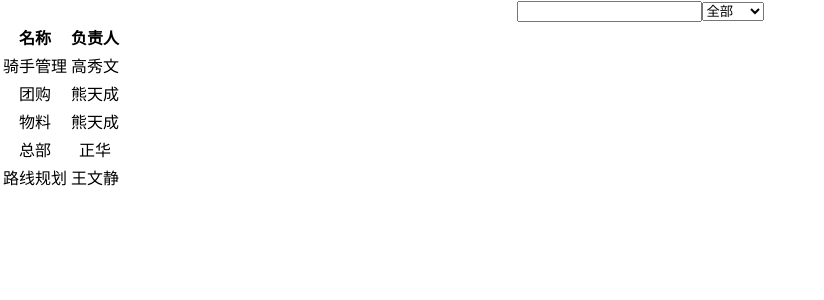
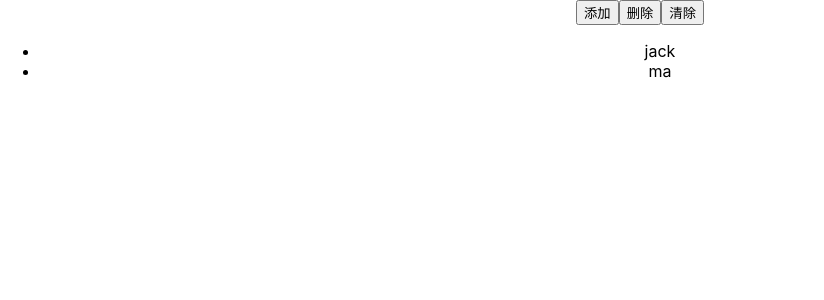
Before and after one commit to yingwinwin/ts_project, a React (Create React App) app: page / in a window 1280 px wide. Shown: the top 300 px of the page, without its empty margins (0-824 px from the left). Built offline with nearby package versions, Linux system fonts and the light colour scheme; data requests are answered from the project's data file.

Commit message:
feat: useArray

```diff
--- a/src/App.tsx
+++ b/src/App.tsx
@@ -1,10 +1,12 @@
 import "./App.css";
 import ProjectList from "screens/project-list";
+import TsReactTest from "ts-react-test";
 
 function App() {
   return (
     <div className="App">
-      <ProjectList />
+      {/* <ProjectList /> */}
+      <TsReactTest/>
     </div>
   );
 }
--- /dev/null
+++ b/src/ts-react-test/index.tsx
@@ -0,0 +1,33 @@
+import useArray from "./useArray"
+
+interface Person {
+    name: string,
+    age: string
+}
+
+const persons: Person[] = [{
+    name: 'jack', age: '12',
+}, {
+    name: 'ma', age: '14',
+}]
+
+
+const TsReactTest = () => {
+    const { value, add, remove, clear } = useArray(persons)
+
+    return <div>
+        <button onClick={() => add({
+            "name": 'jack',
+            "age": '18'
+        })}>添加</button>
+        <button onClick={() => remove(0)}>删除</button>
+        <button onClick={clear}>清除</button>
+        <ul>
+            {
+                value.map((person, i) => <li key={i}>{person.name}</li>)
+            }
+        </ul>
+    </div>
+}
+
+export default TsReactTest
--- /dev/null
+++ b/src/ts-react-test/useArray.ts
@@ -0,0 +1,23 @@
+import {useState} from 'react'
+
+const useArray = <T>(initValue: T[]) => {
+    const [value, setValue] = useState(initValue);
+
+    const add = (v: T) => {
+        setValue([...value, v])
+    }
+
+    const remove = (index: number) => {
+        setValue(value.filter((v, i) => i !== index))
+    }
+
+    const clear = () => setValue([])
+
+    return {
+        value,
+        add,
+        remove,
+        clear
+    };
+}
+export default useArray
```
Also changed, not shown: 1 other file (tests, documents, lock files or other folders).
